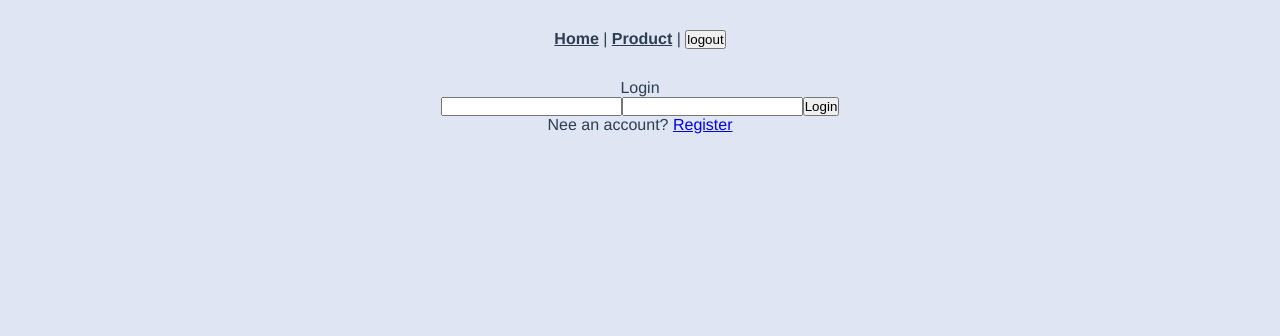
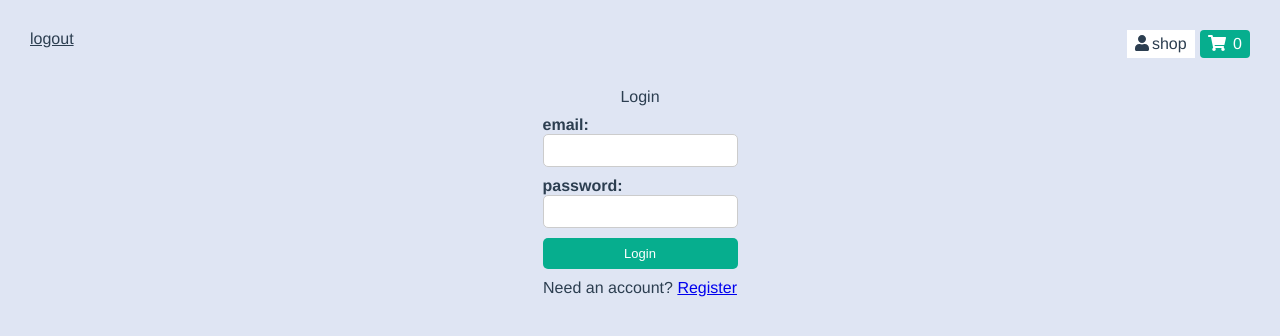
Before and after one commit to pragyaPS/cart-app, a Vue app: page /login#/login in a window 1280 px wide. Shown: the top 336 px of the page. Built offline with nearby package versions, Linux system fonts and the light colour scheme; no server answers.

Commit message:
fixes authentication bug

```diff
--- a/src/App.vue
+++ b/src/App.vue
@@ -1,38 +1,35 @@
 <template>
   <div id="nav">
-    <router-link to="/home">Home</router-link> |
-    <router-link to="/product">Product</router-link> |
-    <button @click="handleLogout">logout</button>
+    <a @click="handleLogout">logout</a>
+    <div class="icon-lables">
+      <label class="shop-label"><fa-icon class="icon" icon="user" />shop</label>
+      <label class="cart-label"
+        ><fa-icon class="icon" icon="shopping-cart" /> 0</label
+      >
+    </div>
   </div>
   <router-view />
 </template>
 
 <script>
-import { onBeforeMount } from "vue";
-import { useRoute, useRouter } from "vue-router";
+import { useStore } from "vuex";
 import firebase from "firebase";
+import { useRouter } from "vue-router";
 
 export default {
   setup() {
+    const store = useStore();
     const router = useRouter();
-    const route = useRoute();
-
-    onBeforeMount(() => {
-      firebase.auth().onAuthStateChanged((user) => {
-        if (!user) {
-          router.replace("/login");
-        } else if (
-          route.path === "/login" ||
-          route.path === "/" ||
-          route.path === "/register"
-        ) {
-          router.replace("/home");
-        }
-      });
-    });
 
     const handleLogout = () => {
-      firebase.auth().signOut();
+      firebase
+        .auth()
+        .signOut()
+        .then(() => {
+          localStorage.setItem("user", null);
+          store.commit("setUser", null);
+          router.replace("/login");
+        });
     };
 
     return {
@@ -96,15 +93,35 @@ export default {
   cursor: pointer;
 }
 #nav {
+  display: flex;
+  justify-content: space-between;
   padding: 30px;
 
   a {
-    font-weight: bold;
     color: #2c3e50;
+    cursor: pointer;
+    text-decoration: underline;
 
     &.router-link-exact-active {
       color: #42b983;
     }
   }
 }
+.icon-lables {
+  display: flex;
+  gap: 5px;
+  .icon {
+    margin-right: 3px;
+  }
+  .shop-label {
+    background-color: white;
+    padding: 5px 8px;
+  }
+  .cart-label {
+    padding: 5px 8px;
+    background-color: #06ae8e;
+    color: white;
+    border-radius: 4px;
+  }
+}
 </style>
--- a/src/components/CartList.vue
+++ b/src/components/CartList.vue
@@ -49,7 +49,7 @@ export default {
 .cart-list {
   display: grid;
   grid-template-columns: repeat(6, 1fr);
-  justify-items: start;
+  justify-items: flex-start;
   padding: 20px;
   row-gap: 8px;
   @media (max-width: 1024px) {
--- a/src/components/Item.vue
+++ b/src/components/Item.vue
@@ -53,7 +53,7 @@ export default {
   display: grid;
   grid-template-columns: repeat(9, 1fr);
   background-color: white;
-  justify-items: start;
+  justify-items: flex-start;
   padding: 20px;
 }
 .button {
--- a/src/router/index.js
+++ b/src/router/index.js
@@ -1,24 +1,30 @@
 import { createRouter, createWebHashHistory } from "vue-router";
+import Home from "../views/Home.vue";
 
 const routes = [
+  {
+    path: "/",
+    name: "Home",
+    component: Home,
+    meta: { requireAuth: true },
+  },
   {
     path: "/login",
     name: "Login",
     component: () => import("../views/Login.vue"),
+    meta: { authorized: true },
   },
   {
     path: "/register",
     name: "Register",
     component: () => import("../views/Register.vue"),
-  },
-  {
-    path: "/home",
-    name: "Home",
-    component: () => import("../views/Home.vue"),
+    meta: { authorized: true },
   },
   {
     path: "/product/:itemId",
     name: "Product",
+    meta: { requireAuth: true },
+
     // route level code-splitting
     // this generates a separate chunk (about.[hash].js) for this route
     // which is lazy-loaded when the route is visited.
@@ -32,4 +38,23 @@ const router = createRouter({
   routes,
 });
 
+router.beforeEach((to, _, next) => {
+  let user = JSON.parse(localStorage.getItem("user"));
+  if (to.meta.requireAuth) {
+    if (!user) {
+      next({ path: "/login" });
+    } else {
+      next();
+    }
+  } else if (to.meta.authorized) {
+    if (user) {
+      next({ path: "/" });
+    } else {
+      next();
+    }
+  } else {
+    next();
+  }
+});
+
 export default router;
--- a/src/store/index.js
+++ b/src/store/index.js
@@ -22,18 +22,24 @@ const getTotalFromCartList = (currentCart, total) => {
 };
 export default createStore({
   state: {
+    user: JSON.parse(localStorage.getItem("user")) || null,
     itemList: [],
     currentCart: {},
     total: { ...INITIAL_TOTAL },
     selectedItem: {},
   },
   getters: {
+    user: (state) => state.user,
     itemList: (state) => state.itemList,
     currentCart: (state) => state.currentCart,
     total: (state) => state.total,
     selectedItem: (state) => state.selectedItem,
   },
   mutations: {
+    setUser: (state, payload) => {
+      console.log("inside set user");
+      state.user = payload;
+    },
     updateItemList: (state, payload) => {
       state.itemList = payload;
     },
--- a/src/views/Login.vue
+++ b/src/views/Login.vue
@@ -1,31 +1,42 @@
 <template lang="">
-  <div>
-    <p>Login</p>
-    <form @submit.prevent="handleLogin">
-      <input type="text" v-model="email" />
-      <input type="password" v-model="password" />
-      <button type="submit">Login</button>
+  <div class="login-container">
+    <div>Login</div>
+    <form class="login-form" @submit.prevent="handleLogin">
+      <label class="form-input">
+        email:
+        <input type="text" v-model="email" />
+      </label>
+      <label class="form-input">
+        password:
+        <input type="password" v-model="password" />
+      </label>
+      <button class="primary button" type="submit">Login</button>
     </form>
-    <p>Nee an account? <router-link to="/register">Register</router-link></p>
+    <p>Need an account? <router-link to="/register">Register</router-link></p>
   </div>
 </template>
 <script>
 import { ref } from "vue";
 import { useRouter } from "vue-router";
+import { useStore } from "vuex";
 import firebase from "firebase";
+
 export default {
   setup() {
     const email = ref("");
     const password = ref("");
     const router = useRouter();
+    const store = useStore();
 
     const handleLogin = () => {
       firebase
         .auth()
         .signInWithEmailAndPassword(email.value, password.value)
         .then((userCredential) => {
-          console.log(userCredential);
-          router.replace("/home");
+          let payload = { email: userCredential?.user?.email };
+          localStorage.setItem("user", JSON.stringify(payload));
+          store.commit("setUser", payload);
+          router.replace("/");
         })
         .catch((error) => {
           console.log(error);
@@ -40,4 +51,29 @@ export default {
   },
 };
 </script>
-<style lang=""></style>
+<style lang="scss">
+.login-container {
+  display: flex;
+  flex-direction: column;
+  justify-content: flex-start;
+  align-items: center;
+  gap: 10px;
+}
+
+.login-form {
+  display: flex;
+  flex-direction: column;
+  text-align: left;
+  gap: 10px;
+}
+.form-input {
+  display: flex;
+  flex-direction: column;
+  font-weight: bold;
+  input {
+    padding: 8px;
+    border-radius: 5px;
+    border: 1px solid #ccc;
+  }
+}
+</style>
--- a/src/views/Register.vue
+++ b/src/views/Register.vue
@@ -1,20 +1,33 @@
 <template lang="">
-  <div>
-    <p>Register</p>
-    <form @submit.prevent="handleRegister">
-      <input type="text" v-model="email" />
-      <input type="password" v-model="password" />
-      <button type="submit">Register</button>
+  <div class="register-container">
+    <div>Register</div>
+    <form class="login-form" @submit.prevent="handleRegister">
+      <label class="form-input">
+        <input type="text" v-model="email" />
+      </label>
+      <label class="form-input">
+        <input type="password" v-model="password" />
+      </label>
+
+      <button class="primary button" type="submit">Register</button>
     </form>
   </div>
 </template>
 <script>
-import { ref } from "vue";
+import { ref, onUnmounted } from "vue";
 import firebase from "firebase";
+import { useStore } from "vuex";
+import { useRouter } from "vue-router";
 export default {
   setup() {
+    const router = useRouter();
     const email = ref("");
     const password = ref("");
+    const store = useStore();
+    onUnmounted(() => {
+      email.value = "";
+      password.value = "";
+    });
 
     const handleRegister = () => {
       firebase
@@ -22,6 +35,10 @@ export default {
         .createUserWithEmailAndPassword(email.value, password.value)
         .then((userCredential) => {
           console.log(userCredential);
+          let payload = { email: userCredential?.user?.email };
+          localStorage.setItem("user", JSON.stringify(payload));
+          store.commit("setUser", payload);
+          router.replace("/");
         })
         .catch((error) => {
           console.log(error);
@@ -36,4 +53,29 @@ export default {
   },
 };
 </script>
-<style lang=""></style>
+<style lang="scss">
+.register-container {
+  display: flex;
+  flex-direction: column;
+  justify-content: flex-start;
+  align-items: center;
+  gap: 10px;
+}
+
+.login-form {
+  display: flex;
+  flex-direction: column;
+  text-align: left;
+  gap: 10px;
+}
+.form-input {
+  display: flex;
+  flex-direction: column;
+  font-weight: bold;
+  input {
+    padding: 8px;
+    border-radius: 5px;
+    border: 1px solid #ccc;
+  }
+}
+</style>
```
